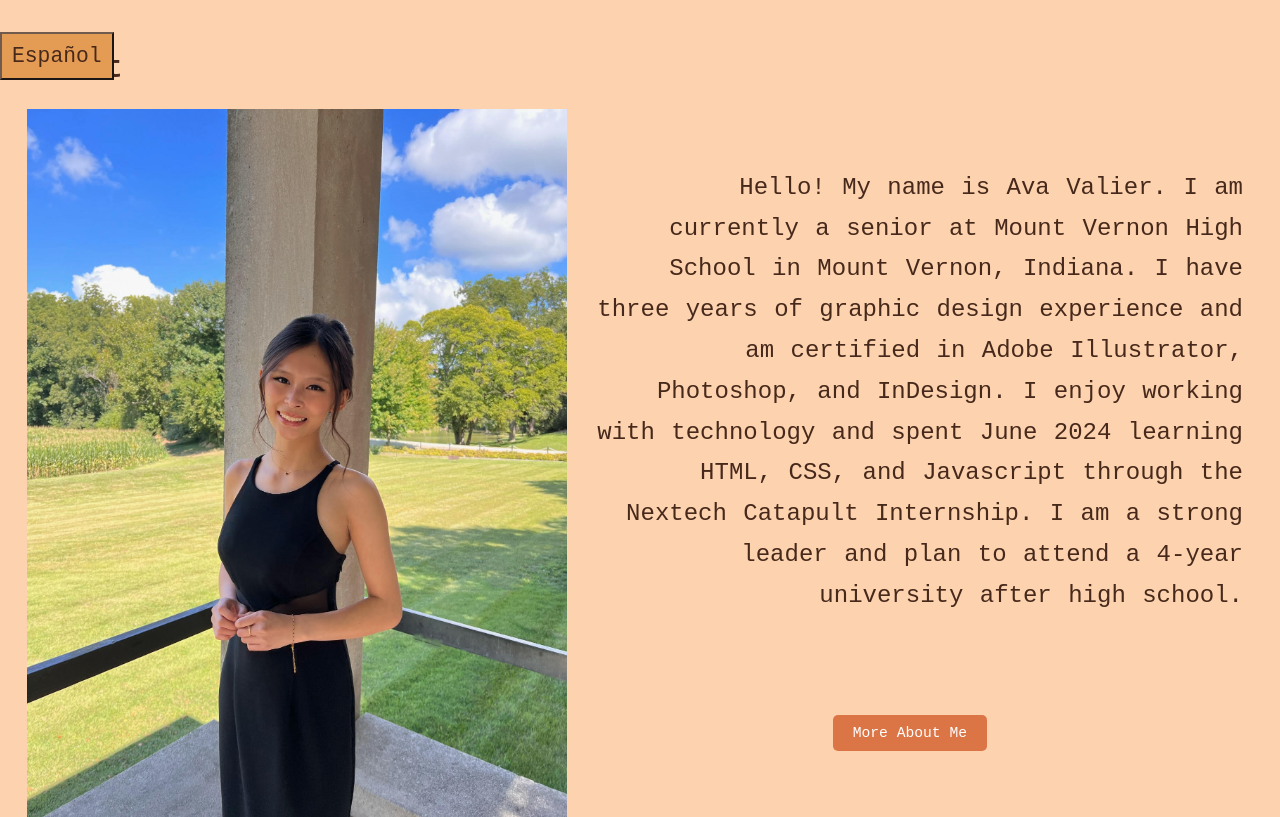
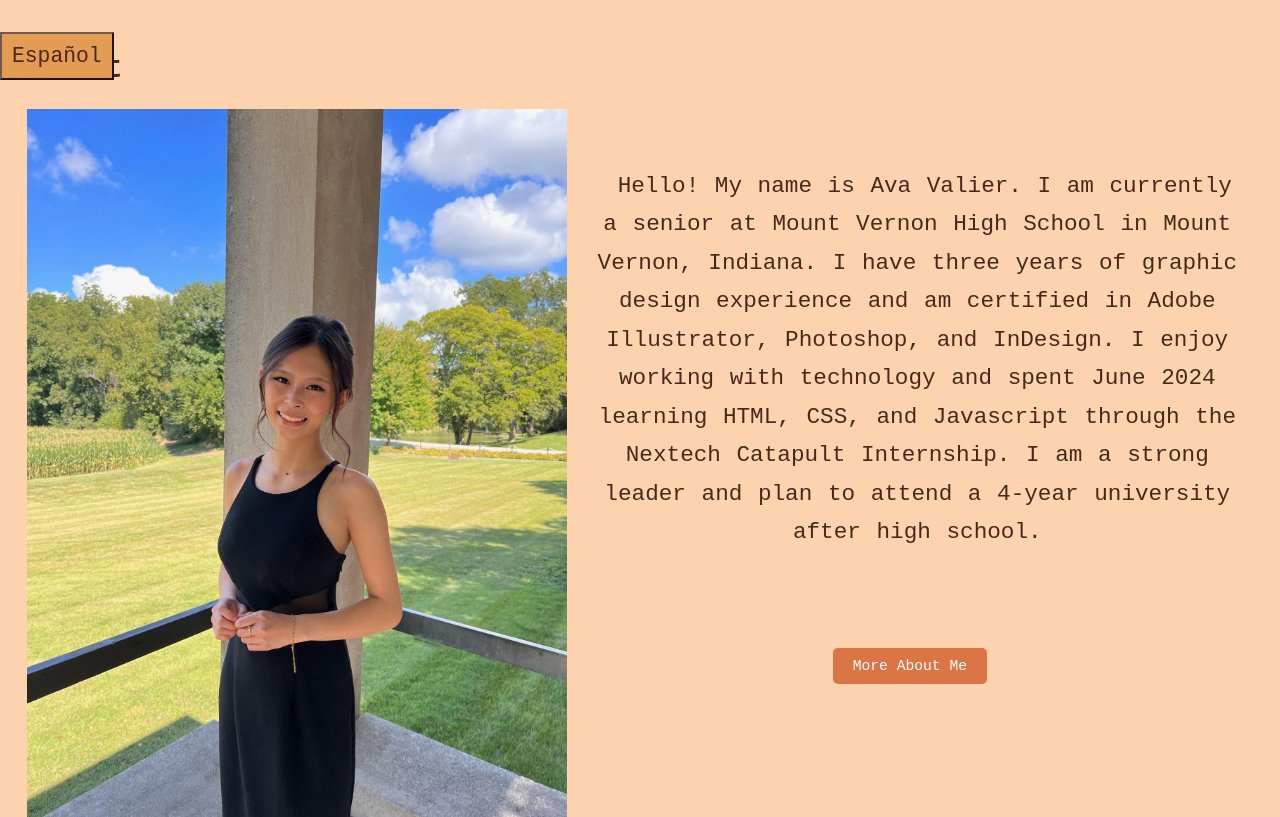
Before and after one commit to avavalier/Portfolio, a plain HTML site: page index.html in a window 1280 px wide. Shown: the part 720-1537 px from the top of the page. Drawn offline with Linux system fonts and the light colour scheme.

Commit message:
double checking

```diff
--- a/style.css
+++ b/style.css
@@ -103,8 +103,8 @@ body {
   line-height: 170%;
   margin-left: 7%;
   margin-right: 5%;
-  text-align: right;
-  font-size: 18pt;
+  text-align: center;
+  font-size: 17pt;
   font-family: monospace;
   display: flex;
   flex-wrap: wrap;
```
